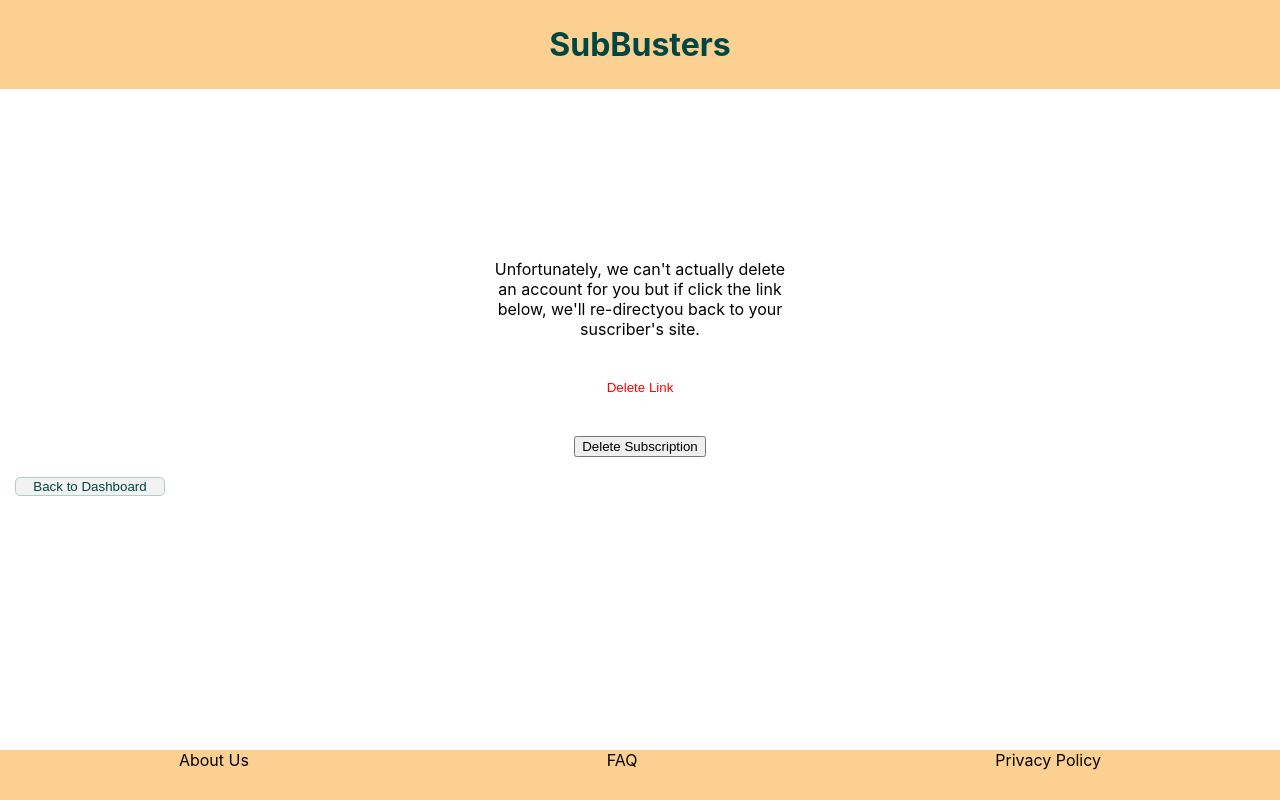
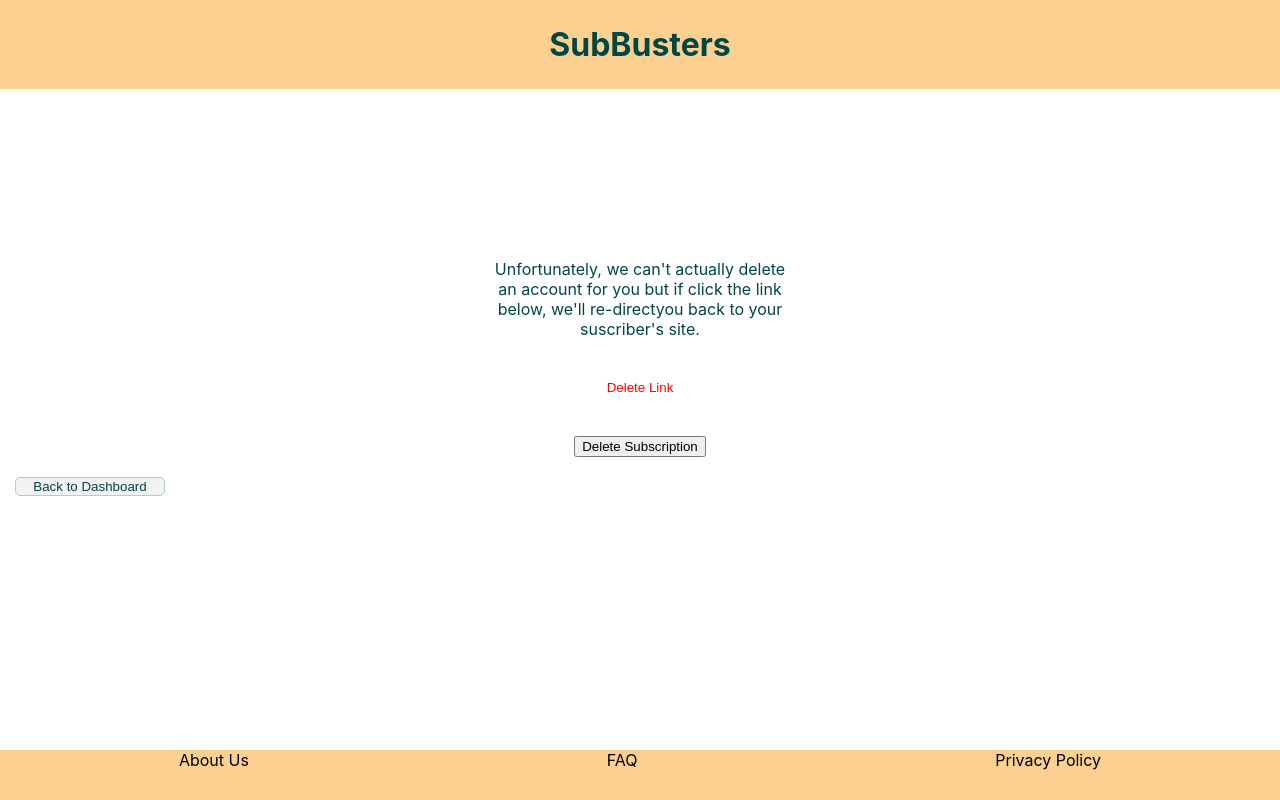
Before and after one commit to thethomasmiller/SubBusters, a React (Create React App) app in the folder client/: page /subscriptions/1 in a window 1280 px wide. Built offline with nearby package versions, Linux system fonts and the light colour scheme; no server answers.

Commit message:
quick fix in css

```diff
--- a/client/src/screens/SubscriptionCreate/SubscriptionCreate.jsx
+++ b/client/src/screens/SubscriptionCreate/SubscriptionCreate.jsx
@@ -26,7 +26,7 @@ class SubscriptionCreate extends Component {
         ...this.state.subscription,
         [name]: value
       }
-/
+
     })
 
   }
--- a/client/src/screens/SubscriptionDelete/SubscriptionDelete.css
+++ b/client/src/screens/SubscriptionDelete/SubscriptionDelete.css
@@ -17,7 +17,7 @@
   justify-content: center;
   border: none;
   background-color: transparent;
-  font-weight: ;
+  /* font-weight: ; */
   /* color: red; */
   /* text-decoration: none; */
 }
@@ -29,6 +29,7 @@ p{
   margin: 0 auto;
   margin-top: 130px;
 width: 300px;
+color: #004643;
 }
 
 button{
```
